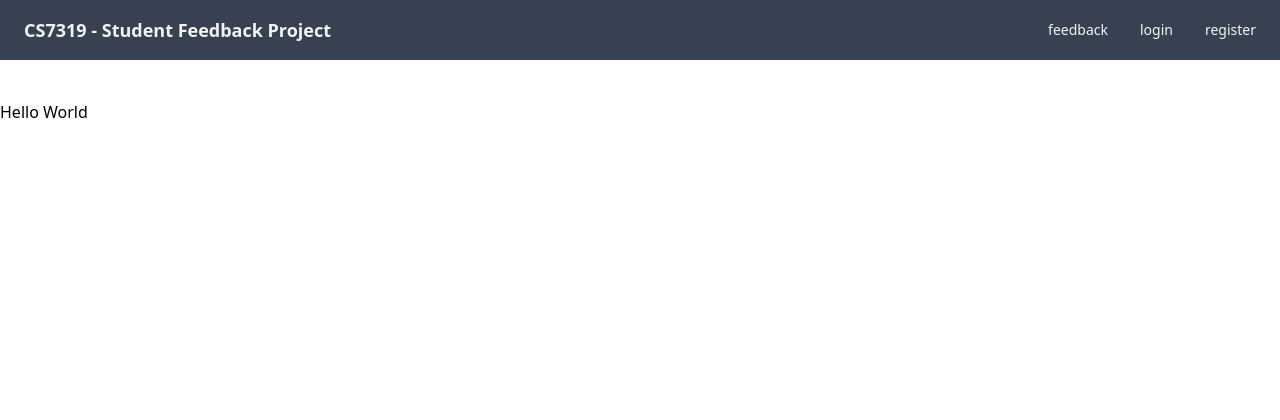
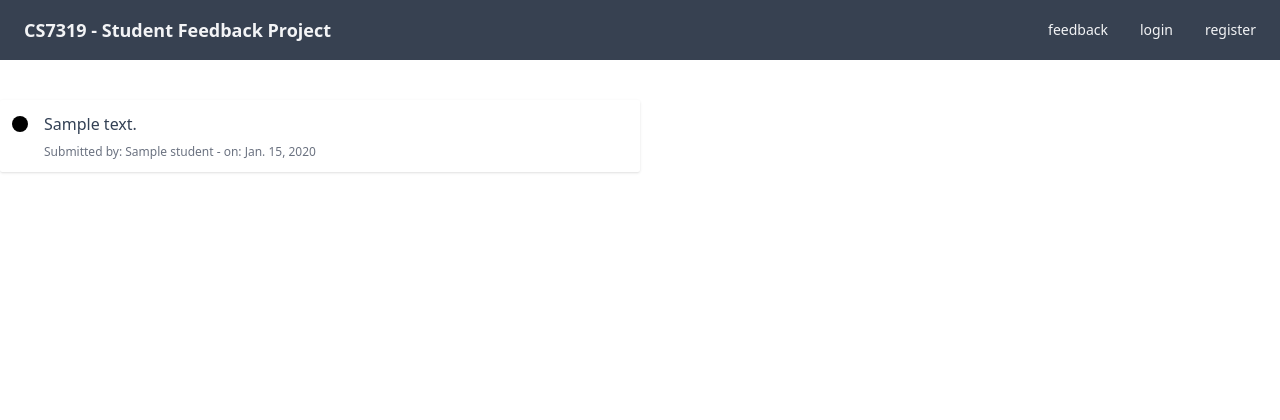
Before and after one commit to WilliamChavula/feedback_system, a Django app: template feedback/templates/feedback/list.html in a window 1280 px wide. Shown: the top 420 px of the page. Run offline with Django 4.2, Linux system fonts and the light colour scheme; the template is opened without the code that fills it: most values are stand-ins (such as "Sample title", 1, 10 or a date in 2020); style sheets or scripts are compiled from the project's sources.

Commit message:
add logic to display list of reviews on list page.

```diff
--- a/feedback/templates/feedback/list.html
+++ b/feedback/templates/feedback/list.html
@@ -2,5 +2,11 @@
 {% block title %}Student Feedback{% endblock %}
 
 {% block content %}
-    <p>Hello World</p>
+    <div class="w-full">
+        {% for review in list %}
+            {% include 'feedback/partials/card.html' with review=review.feedback_text reviewer=review.student reviewed_on=review.date_added|date %}
+
+        {% endfor %}
+
+    </div>
 {% endblock %}
```
